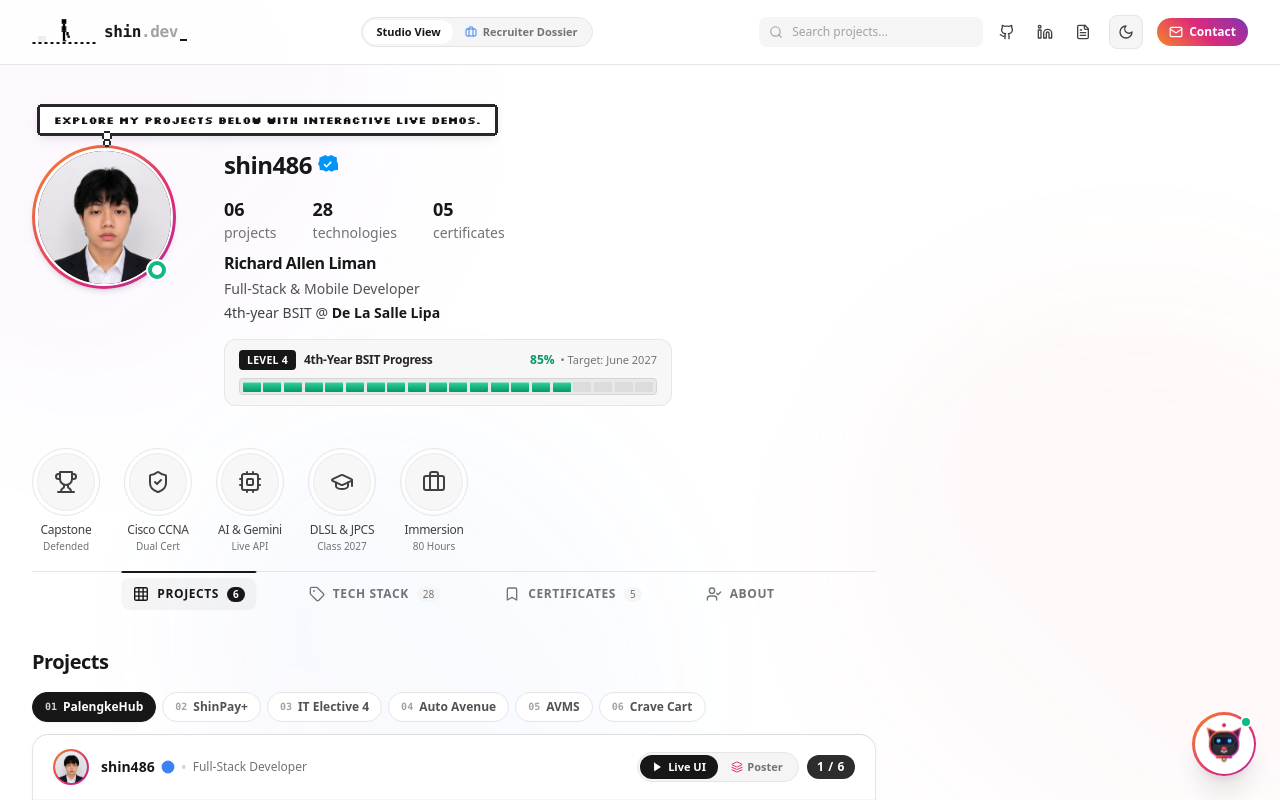
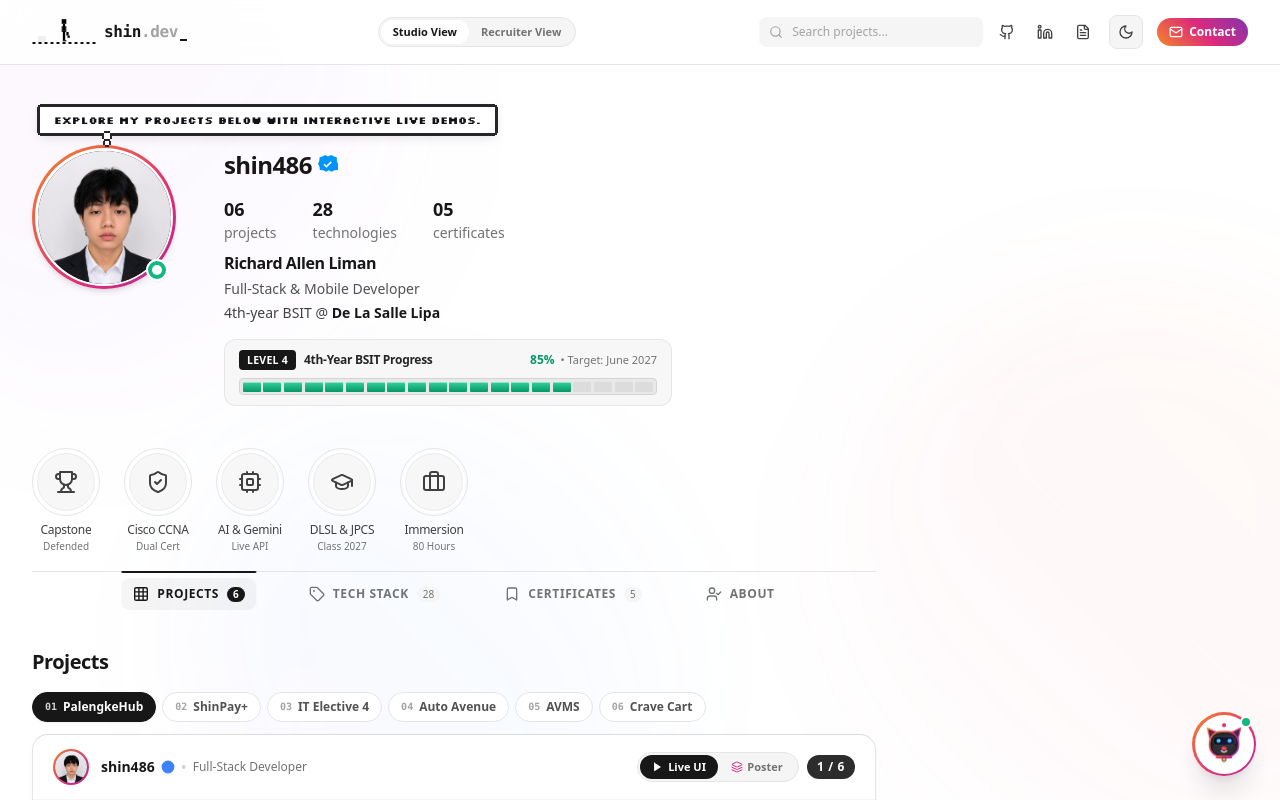
Before and after one commit to shin486/richard-allen-portfolio, a Next.js app: page / in a window 1280 px wide. Shown: the top 800 px of the page. Built offline with nearby package versions, Linux system fonts and the light colour scheme.

Commit message:
refactor(navbar): remove briefcase symbol from recruiter toggle and rename to Recruiter View

```diff
--- a/app/page.tsx
+++ b/app/page.tsx
@@ -122,7 +122,7 @@ export default function HomePage() {
       {/* Minimalist Instagram + Stickman Loading Screen */}
       <LoadingScreen />
 
-      {/* Layered Animated Background (Active in Studio Mode; suppressed in Recruiter Dossier for pure performance) */}
+      {/* Layered Animated Background (Active in Studio Mode; suppressed in Recruiter View for pure performance) */}
       {viewMode === "studio" && <AnimatedBackground />}
 
       {/* Sticky Top Navigation with Persistent Dual-View Switcher */}
@@ -135,7 +135,7 @@ export default function HomePage() {
       />
 
       {viewMode === "recruiter" ? (
-        /* Recruiter Dossier: Performance-First, High-Density Systems Engineering Dashboard */
+        /* Recruiter View: Performance-First, High-Density Systems Engineering Dashboard */
         <main className="flex-1 w-full relative z-10">
           <RecruiterDossierView onSwitchToStudio={() => handleViewChange("studio")} />
         </main>
--- a/components/Navbar.tsx
+++ b/components/Navbar.tsx
@@ -163,7 +163,7 @@ export const Navbar: React.FC<NavbarProps> = ({
                     )}
                   </button>
 
-                  {/* Option 2: Recruiter Fast-Pass / Dossier */}
+                  {/* Option 2: Recruiter Fast-Pass / Recruiter View */}
                   <button
                     onClick={() => {
                       setSwitcherOpen(false);
@@ -185,7 +185,7 @@ export const Navbar: React.FC<NavbarProps> = ({
                       </div>
                       <div className="min-w-0">
                         <span className="block text-xs font-bold text-neutral-900 dark:text-zinc-100 truncate">
-                          Recruiter Dossier Mode
+                          Recruiter View
                         </span>
                         <p className="text-[11px] text-neutral-500 dark:text-zinc-400 truncate">
                           High-density candidate engineering dashboard
@@ -252,11 +252,10 @@ export const Navbar: React.FC<NavbarProps> = ({
                       ? "bg-white dark:bg-zinc-800 text-neutral-900 dark:text-white shadow-2xs font-bold"
                       : "text-neutral-500 dark:text-zinc-400 hover:text-neutral-800 dark:hover:text-zinc-200"
                   }`}
-                  title="Switch to Recruiter Dossier"
+                  title="Switch to Recruiter View"
                 >
-                  <Briefcase className="w-3 h-3 text-blue-500 shrink-0" />
-                  <span className="hidden sm:inline">Recruiter Dossier</span>
-                  <span className="sm:hidden">Dossier</span>
+                  <span className="hidden sm:inline">Recruiter View</span>
+                  <span className="sm:hidden">Recruiter</span>
                 </button>
               </div>
             )}
```
